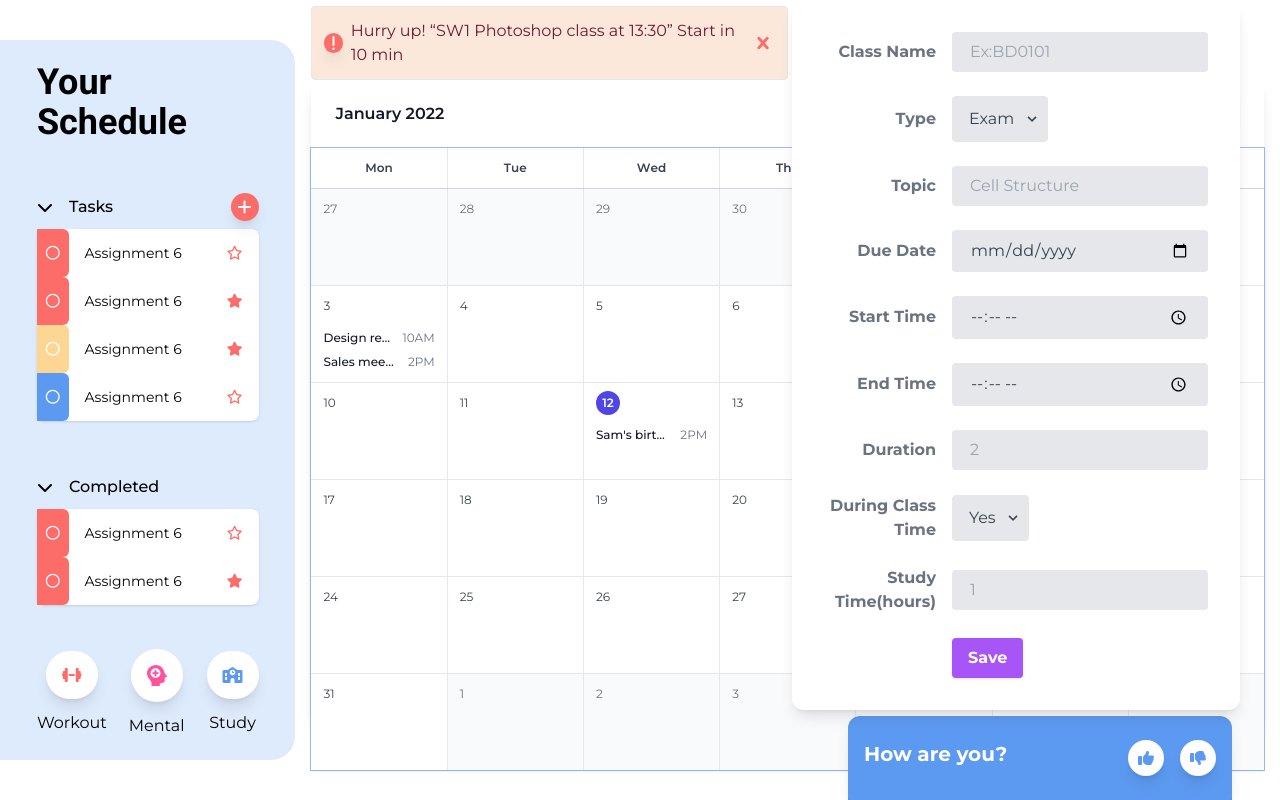
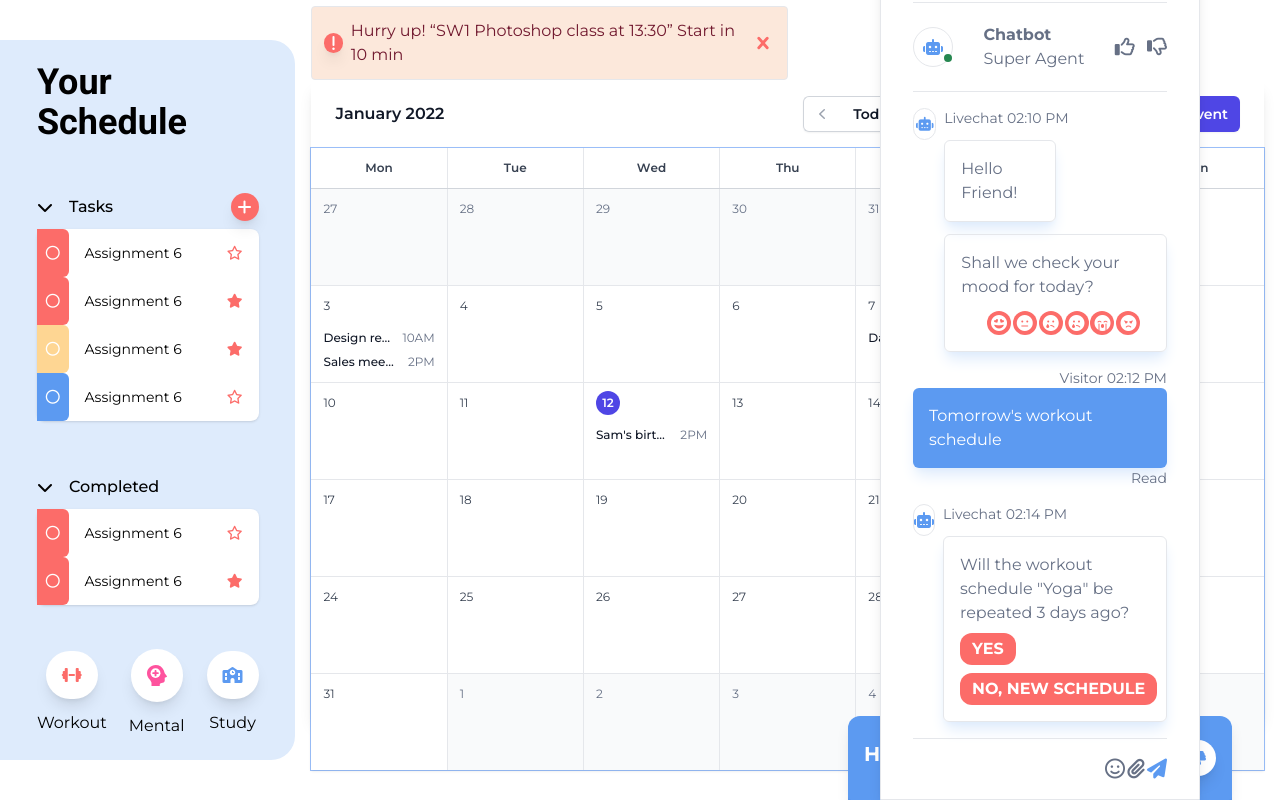
Before and after one commit to aathasri/PocketPilot, a website: page app/html/main.html in a window 1280 px wide. Drawn offline with nearby package versions, Linux system fonts and the light colour scheme.

Commit message:
Finished CSS: Chatbot

```diff
--- a/app/html/main.html
+++ b/app/html/main.html
@@ -790,13 +790,9 @@
         </div>
     </div>
   </main>
-   <!-- Exam Form -->
-   <div class='absolute z-20 top-0 right-10 bg-white p-8 rounded-xl shadow-lg'>
-    <form class="w-full max-w-sm">
 
    <!-- Exam Form -->
-
-    <div>
+    <div class='absolute z-20 top-0 right-10 bg-white p-8 rounded-xl shadow-lg hidden'>
       <form class="w-full max-w-sm">
         <div class="md:flex md:items-center mb-6">
           <div class="md:w-1/3">
@@ -909,7 +905,7 @@
           </div>
         </div>
       </form>
-
+    </div>
 <!-- Courses form -->
 <div class='absolute hidden'>
   <form class="w-full max-w-sm">
@@ -979,151 +975,124 @@
       <button
         class="shadow bg-purple-500 hover:bg-purple-400 focus:shadow-outline focus:outline-none text-white font-bold py-2 px-4 rounded"
         type="button">
-      Sign Up
+        Save
       </button>
     </div>
   </div>
   </form>
 </div>
 
-<!-- Exam Form -->
-<div class='absolute hidden bg-white'>
-<form class="w-full max-w-sm">
-<div class="md:flex md:items-center mb-6">
-  <div class="md:w-1/3">
-    <label class="block text-gray-500 font-bold md:text-right mb-1 md:mb-0 pr-4" for="className">
-      Class Name
-    </label>
+  <!-- Chat Bot -->
+  <div class='absolute bottom-0 right-20 z-20 bg-white shadow-lg rounded-t-3xl w-1/4 px-8 border flex flex-col text-gray-500'>
+    <div class='flex w-full justify-between py-6'>
+        <div>
+          <i class="fa-solid fa-ellipsis"></i>
         </div>
-  <div class="md:w-2/3">
-    <input
-      class="bg-gray-200 appearance-none border-2 border-gray-200 rounded w-full py-2 px-4 text-gray-700 leading-tight focus:outline-none focus:bg-white focus:border-purple-500"
-      id="className" type="text" value="" placeholder='Ex:BD0101'>
+        <div>
+          <p>Chat with us!</p>
+        </div>
+        <div>
+          <i class="fa-solid fa-minus pr-2"></i>
+          <i class="fa-solid fa-x"></i>
         </div>
     </div>
-<div class="md:flex md:items-center mb-6">
-  <div class="md:w-1/3">
-    <label class="block text-gray-500 font-bold md:text-right mb-1 md:mb-0 pr-4" for="type">
-      Type
-    </label>
+    <hr>
+    <div class='flex justify-between items-center py-5'>
+        <div>
+          <p class='w-10 h-10 border flex justify-center items-center rounded-full relative'>
+            <i class="fa-solid fa-robot text-blue"></i>
+            <span class='bg-green w-2 h-2 rounded-full absolute right-0 bottom-1'></span>
+          </p>
         </div>
-  <div class="relative">
-    <select
-      class="block appearance-none w-full bg-gray-200 border border-gray-200 text-gray-700 py-3 px-4 pr-8 rounded leading-tight focus:outline-none focus:bg-white focus:border-gray-500"
-      id="type">
-      <option>Exam</option>
-      <option>Quiz</option>
-    </select>
-    <div class="pointer-events-none absolute inset-y-0 right-0 flex items-center px-2 text-gray-700">
-      <svg class="fill-current h-4 w-4" xmlns="http://www.w3.org/2000/svg" viewBox="0 0 20 20">
-        <path d="M9.293 12.95l.707.707L15.657 8l-1.414-1.414L10 10.828 5.757 6.586 4.343 8z" />
-      </svg>
+        <div>
+          <p class='font-bold'>Chatbot</p>
+          <p>Super Agent</p>
         </div>
-<<<<<<< HEAD
+        <div>
+          <i class="fa-regular fa-thumbs-up text-xl pr-2"></i>
+          <i class="fa-regular fa-thumbs-down text-xl"></i>
         </div>
     </div>
-<div class="md:flex md:items-center mb-6">
-  <div class="md:w-1/3">
-    <label class="block text-gray-500 font-bold md:text-right mb-1 md:mb-0 pr-4" for="topic">
-      Topic
-    </label>
+    <hr>
+    <div class='flex flex-col gap-y-4 py-4'>
+      <div class='flex gap-x-2'>
+        <div class='w-8 h-8 border flex justify-center items-center rounded-full'>
+          <i class="fa-solid fa-robot text-blue text-sm"></i>
         </div>
-  <div class="md:w-2/3">
-    <input
-      class="bg-gray-200 appearance-none border-2 border-gray-200 rounded w-full py-2 px-4 text-gray-700 leading-tight focus:outline-none focus:bg-white focus:border-purple-500"
-      id="topic" type="text" placeholder="Cell Structure">
+        <div class='flex flex-col justify-center gap-y-3'>
+          <p class='text-sm'>Livechat 02:10 PM</p>
+          <div class='border border-gray rounded-md flex items-center w-1/2 py-4 pl-4 shadow-lg shadow-lightBlue'>
+            <p>Hello Friend!</p>
           </div>
-</div>
-<div class="md:flex md:items-center mb-6">
-  <div class="md:w-1/3">
-    <label class="block text-gray-500 font-bold md:text-right mb-1 md:mb-0 pr-4" for="dueDate">
-      Due Date
-    </label>
-  </div>
-  <div class="md:w-2/3">
-    <input
-      class="bg-gray-200 appearance-none border-2 border-gray-200 rounded w-full py-2 px-4 text-gray-700 leading-tight focus:outline-none focus:bg-white focus:border-purple-500"
-      id="dueDate" type="date" placeholder="">
-  </div>
-</div>
-<div class="md:flex md:items-center mb-6">
-  <div class="md:w-1/3">
-    <label class="block text-gray-500 font-bold md:text-right mb-1 md:mb-0 pr-4" for="sTime">
-      Start Time
-    </label>
-  </div>
-  <div class="md:w-2/3">
-    <input
-      class="bg-gray-200 appearance-none border-2 border-gray-200 rounded w-full py-2 px-4 text-gray-700 leading-tight focus:outline-none focus:bg-white focus:border-purple-500"
-      id="sTime" type="time" placeholder="">
-  </div>
-</div>
-<div class="md:flex md:items-center mb-6">
-  <div class="md:w-1/3">
-    <label class="block text-gray-500 font-bold md:text-right mb-1 md:mb-0 pr-4" for="eTime">
-      End Time
-    </label>
-  </div>
-  <div class="md:w-2/3">
-    <input
-      class="bg-gray-200 appearance-none border-2 border-gray-200 rounded w-full py-2 px-4 text-gray-700 leading-tight focus:outline-none focus:bg-white focus:border-purple-500"
-      id="eTime" type="time" placeholder="">
-  </div>
-</div>
-<div class="md:flex md:items-center mb-6">
-  <div class="md:w-1/3">
-    <label class="block text-gray-500 font-bold md:text-right mb-1 md:mb-0 pr-4" for="duration">
-      Duration
-    </label>
-  </div>
-  <div class="md:w-2/3">
-    <input
-      class="bg-gray-200 appearance-none border-2 border-gray-200 rounded w-full py-2 px-4 text-gray-700 leading-tight focus:outline-none focus:bg-white focus:border-purple-500"
-      id="duration" type="number" placeholder="2">
-  </div>
-</div>
-<div class="md:flex md:items-center mb-6">
-  <div class="md:w-1/3">
-    <label class="block text-gray-500 font-bold md:text-right mb-1 md:mb-0 pr-4" for="during">
-      During Class Time
-    </label>
-  </div>
-  <div class="relative">
-    <select
-      class="block appearance-none w-full bg-gray-200 border border-gray-200 text-gray-700 py-3 px-4 pr-8 rounded leading-tight focus:outline-none focus:bg-white focus:border-gray-500"
-      id="during">
-      <option>Yes</option>
-      <option>No</option>
-    </select>
-    <div class="pointer-events-none absolute inset-y-0 right-0 flex items-center px-2 text-gray-700">
-      <svg class="fill-current h-4 w-4" xmlns="http://www.w3.org/2000/svg" viewBox="0 0 20 20">
-        <path d="M9.293 12.95l.707.707L15.657 8l-1.414-1.414L10 10.828 5.757 6.586 4.343 8z" />
-      </svg>
+          <div class='border border-gray rounded-md flex flex-col justify-center items-center gap-y-3 py-4 pl-4 shadow-lg shadow-lightBlue '>
+            <p>Shall we check your mood for today?</p>
+            <div class='flex justify-between items-center w-3/4'>
+              <p class='flex justify-center items-center w-6 h-6 rounded-full bg-red-500'>
+                <i class="fa-solid fa-face-grin-hearts text-white"></i>
+              </p>
+              <p class='flex justify-center items-center w-6 h-6 rounded-full bg-red-500'>
+                <i class="fa-solid fa-face-meh text-white"></i>
+              </p>
+              <p class='flex justify-center items-center w-6 h-6 rounded-full bg-red-500'>
+                <i class="fa-solid fa-face-sad-tear text-white"></i>
+              </p>
+              <p class='flex justify-center items-center w-6 h-6 rounded-full bg-red-500'>
+                <i class="fa-solid fa-face-sad-tear text-white"></i>
+              </p>
+              <p class='flex justify-center items-center w-6 h-6 rounded-full bg-red-500'>
+                <i class="fa-solid fa-face-sad-cry text-white"></i>
+              </p>
+              <p class='flex justify-center items-center w-6 h-6 rounded-full bg-red-500'>
+                <i class="fa-solid fa-face-angry text-white"></i>
+              </p>
             </div>
           </div>
         </div>
-<div class="md:flex md:items-center mb-6">
-  <div class="md:w-1/3">
-    <label class="block text-gray-500 font-bold md:text-right mb-1 md:mb-0 pr-4" for="study">
-      Study Time(hours)
-    </label>
       </div>
-  <div class="md:w-2/3">
-    <input
-      class="bg-gray-200 appearance-none border-2 border-gray-200 rounded w-full py-2 px-4 text-gray-700 leading-tight focus:outline-none focus:bg-white focus:border-purple-500"
-      id="study" type="number" placeholder="1">
+      <div class='flex flex-col items-end'>
+        <div>
+          <p class='text-sm'>Visitor 02:12 PM</p>
+        </div>
+        <div class='bg-blue rounded-md flex flex-col justify-center items-center gap-y-2 py-4 px-4 shadow-lg shadow-lightBlue text-white'>
+          <p>Tomorrow's workout schedule</p>
+        </div>
+        <div>
+          <p class='text-sm'>Read</p>
         </div>
       </div>
-<div class="md:flex md:items-center">
-  <div class="md:w-1/3"></div>
-  <div class="md:w-2/3">
-    <button
-      class="shadow bg-purple-500 hover:bg-purple-400 focus:shadow-outline focus:outline-none text-white font-bold py-2 px-4 rounded"
-      type="button">
-      Sign Up
-    </button>
+      <div class='flex gap-x-2'>
+        <div class='w-8 h-8 border flex justify-center items-center rounded-full'>
+          <i class="fa-solid fa-robot text-blue"></i>
+        </div>
+        <div class='flex flex-col gap-y-3'>
+          <p class='text-sm'>Livechat 02:14 PM</p>
+          <div class='border border-gray rounded-md flex flex-col justify-center items-center gap-y-2 py-4 pl-4 shadow-lg shadow-lightBlue'>
+            <p>
+              Will the workout schedule "Yoga" be repeated 3 days ago?
+            </p>
+            <div class='flex flex-col gap-y-2 w-full'>
+              <button class='bg-red-500 w-fit text-white py-1 px-3 rounded-xl font-bold'>YES</button>
+              <button class='bg-red-500 w-fit text-white py-1 px-3 rounded-xl font-bold'>NO, NEW SCHEDULE</button>
             </div>
           </div>
-</form>
+        </div>
+      </div>
+    </div>
+    <hr>
+    <div class='flex justify-between py-4'>
+        <input type="text">
+        <div class='text-xl flex justify-between w-1/4'>
+          <a href="#">
+            <i class="fa-regular fa-face-smile"></i>
+          </a>
+          <a href="#">
+            <i class="fa-solid fa-paperclip"></i>
+          </a>
+          <a href="#">
+            <i class="fa-solid fa-paper-plane text-blue"></i>
+          </a>
+        </div>
+    </div>
+  </div>
 </body>
 </html>
--- a/app/js/tailwind.config.js
+++ b/app/js/tailwind.config.js
@@ -13,7 +13,12 @@ tailwind.config = {
           pink: "#FF539F",
           blue:"#5C9AF1",
           white: "#fff",
-          yellow: "#FED693"
+          yellow: "#FED693",
+          gray: {
+            "500":"#667085",
+            "100":"#E3E3E3"
+          },
+          green: "#268750"
         },
         height: {
           '90vh': '90vh',
```
Lines whose indentation alone changed are shown as unchanged.
